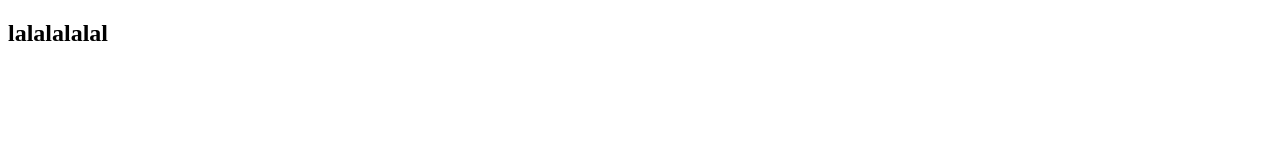
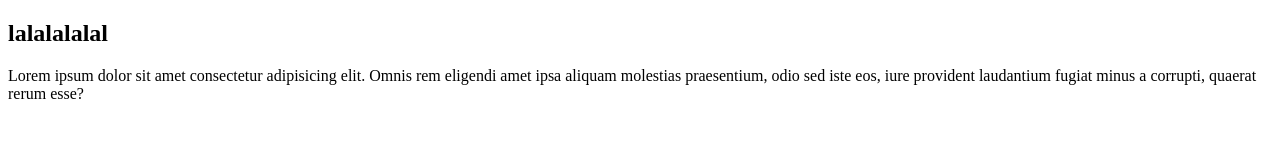
Before and after one commit to auliaMif/git-test, a plain HTML site: page index.html in a window 1280 px wide. Drawn offline with Linux system fonts and the light colour scheme.

Commit message:
tambah paragraph

```diff
--- a/index.html
+++ b/index.html
@@ -8,5 +8,6 @@
   </head>
   <body>
     <h2>lalalalalal</h2>
+    <p>Lorem ipsum dolor sit amet consectetur adipisicing elit. Omnis rem eligendi amet ipsa aliquam molestias praesentium, odio sed iste eos, iure provident laudantium fugiat minus a corrupti, quaerat rerum esse?</p>
   </body>
 </html>
```
